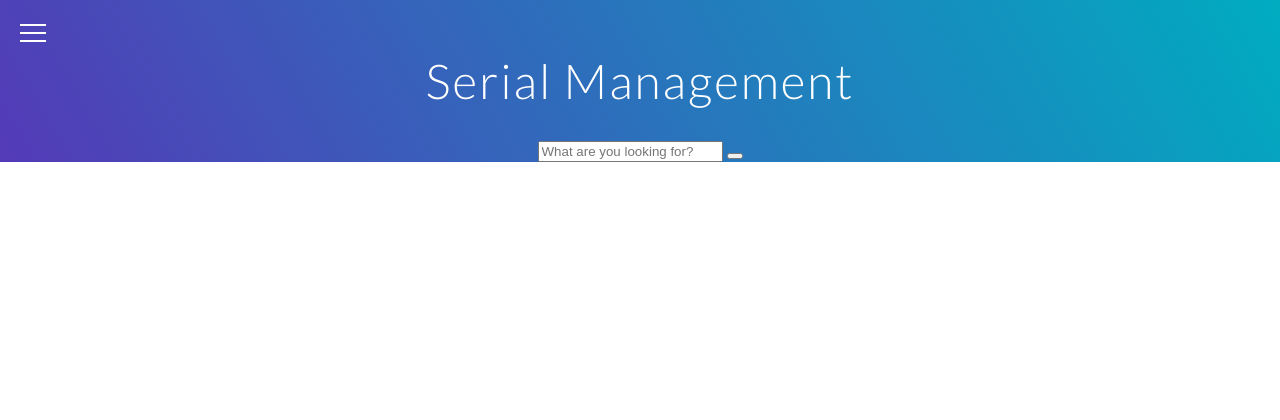
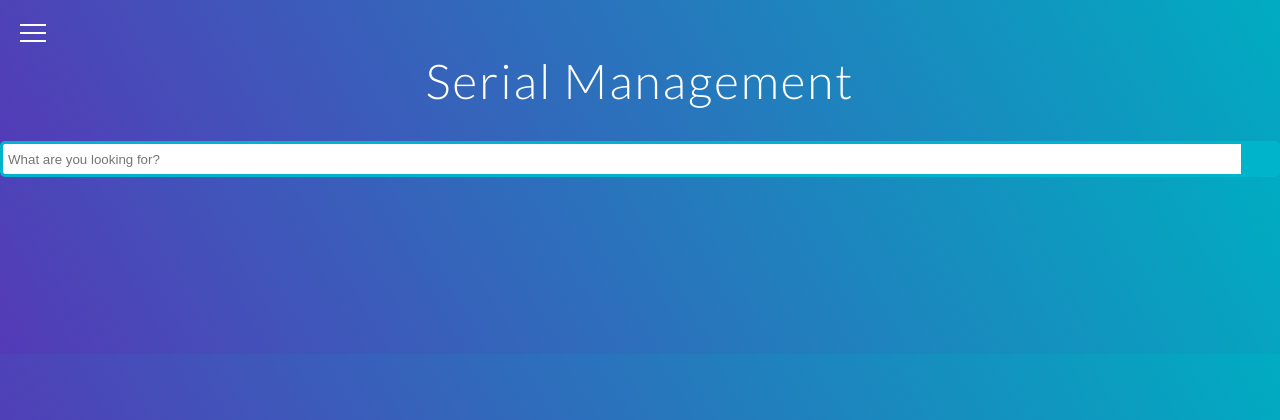
Before and after one commit to gr8monk3ys/Recipe-DB, a Flask app: page /serial_management in a window 1280 px wide. Shown: the top 420 px of the page. Run offline with Flask 2, Linux system fonts and the light colour scheme.

Commit message:
included new buttons

```diff
--- a/Phase 3/static/style.css
+++ b/Phase 3/static/style.css
@@ -1,19 +1,27 @@
 @import url(//fonts.googleapis.com/css?family=Lato:300:400);
 
 body {
-  margin:0;
+  margin: 0;
+  position: relative;
+  text-align: center;
+  background: linear-gradient(
+    60deg,
+    rgba(84, 58, 183, 1) 0%,
+    rgba(0, 172, 193, 1) 100%
+  );
+  color: white;
 }
 
 h1 {
-  font-family: 'Lato', sans-serif;
-  font-weight:300;
+  font-family: "Lato", sans-serif;
+  font-weight: 300;
   letter-spacing: 2px;
-  font-size:48px;
+  font-size: 48px;
 }
 p {
-  font-family: 'Lato', sans-serif;
+  font-family: "Lato", sans-serif;
   letter-spacing: 1px;
-  font-size:14px;
+  font-size: 14px;
   color: #333333;
 }
 
@@ -23,27 +31,32 @@
 }
 
 .header {
-  position:relative;
-  text-align:center;
-  background: linear-gradient(60deg, rgba(84,58,183,1) 0%, rgba(0,172,193,1) 100%);
-  color:white;
+  position: relative;
+  text-align: center;
+  background: linear-gradient(
+    60deg,
+    rgba(84, 58, 183, 1) 0%,
+    rgba(0, 172, 193, 1) 100%
+  );
+  color: white;
 }
 .logo {
-  width:50px;
-  fill:white;
-  padding-right:15px;
-  display:inline-block;
+  width: 50px;
+  fill: white;
+  padding-right: 15px;
+  display: inline-block;
   vertical-align: middle;
 }
 
 .inner-header {
-  height:65vh;
-  width:100%;
+  height: 65vh;
+  width: 100%;
   margin: 0;
   padding: 0;
 }
 
-.flex { /*Flexbox for containers*/
+.flex {
+  /*Flexbox for containers*/
   display: flex;
   justify-content: center;
   align-items: center;
@@ -51,25 +64,25 @@
 }
 
 .waves {
-  position:relative;
+  position: relative;
   width: 100%;
-  height:15vh;
-  margin-bottom:-7px; /*Fix for safari gap*/
-  min-height:100px;
-  max-height:150px;
+  height: 15vh;
+  margin-bottom: -7px; /*Fix for safari gap*/
+  min-height: 100px;
+  max-height: 150px;
 }
 
 .content {
-  position:relative;
-  height:20vh;
-  text-align:center;
+  position: relative;
+  height: 20vh;
+  text-align: center;
   background-color: white;
 }
 
 /* Animation */
 
 .parallax > use {
-  animation: move-forever 25s cubic-bezier(.55,.5,.45,.5)     infinite;
+  animation: move-forever 25s cubic-bezier(0.55, 0.5, 0.45, 0.5) infinite;
 }
 .parallax > use:nth-child(1) {
   animation-delay: -2s;
@@ -89,10 +102,10 @@
 }
 @keyframes move-forever {
   0% {
-   transform: translate3d(-90px,0,0);
+    transform: translate3d(-90px, 0, 0);
   }
   100% {
-    transform: translate3d(85px,0,0);
+    transform: translate3d(85px, 0, 0);
   }
 }
 
@@ -115,13 +128,13 @@
   text-align: center;
   text-transform: uppercase;
   position: relative;
-  overflow:hidden;
-  transition: .3s;
+  overflow: hidden;
+  transition: 0.3s;
 }
 .button:after {
   position: absolute;
-    transition: .3s;
-    content: '';
+  transition: 0.3s;
+  content: "";
   width: 0;
   left: 50%;
   bottom: 0;
@@ -178,14 +191,14 @@
 
   background-color: white;
 
-    transition-duration: .25s;
+  transition-duration: 0.25s;
 }
 .menu__btn > span::before {
-    content: '';
+  content: "";
   top: -8px;
 }
 .menu__btn > span::after {
-    content: '';
+  content: "";
   top: 8px;
 }
 
@@ -204,10 +217,10 @@
 
   list-style: none;
 
-    background-color: #ECEFF1;
-    box-shadow: 1px 0px 6px rgba(0, 0, 0, .2);
+  background-color: #eceff1;
+  box-shadow: 1px 0px 6px rgba(0, 0, 0, 0.2);
 
-    transition-duration: .25s;
+  transition-duration: 0.25s;
 }
 
 .menu__item {
@@ -216,14 +229,56 @@
 
   color: #333;
 
-    font-family: 'Roboto', sans-serif;
+  font-family: "Lato", sans-serif;
   font-size: 20px;
   font-weight: 600;
 
   text-decoration: none;
 
-    transition-duration: .25s;
+  transition-duration: 0.25s;
 }
 .menu__item:hover {
-    background-color: #CFD8DC;
+  background-color: #cfd8dc;
 }
+
+.search {
+  width: 100%;
+  position: relative;
+  display: flex;
+}
+
+.searchTerm {
+  width: 100%;
+  border: 3px solid #00b4cc;
+  border-right: none;
+  padding: 5px;
+  height: 20px;
+  border-radius: 5px 0 0 5px;
+  outline: none;
+  color: #9dbfaf;
+}
+
+.searchTerm:focus {
+  color: #00b4cc;
+}
+
+.searchButton {
+  width: 40px;
+  height: 36px;
+  border: 1px solid #00b4cc;
+  background: #00b4cc;
+  text-align: center;
+  color: #fff;
+  border-radius: 0 5px 5px 0;
+  cursor: pointer;
+  font-size: 20px;
+}
+
+/*Resize the wrap to see the search bar change!*/
+.wrap {
+  width: 30%;
+  position: absolute;
+  top: 50%;
+  left: 50%;
+  transform: translate(-50%, -50%);
+}
```
Lines whose indentation alone changed are shown as unchanged.
